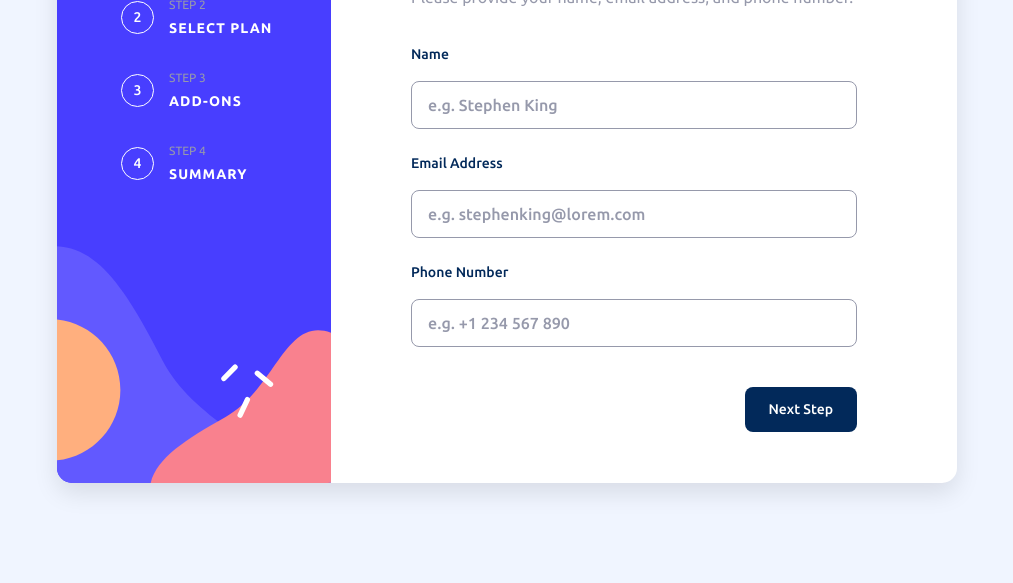
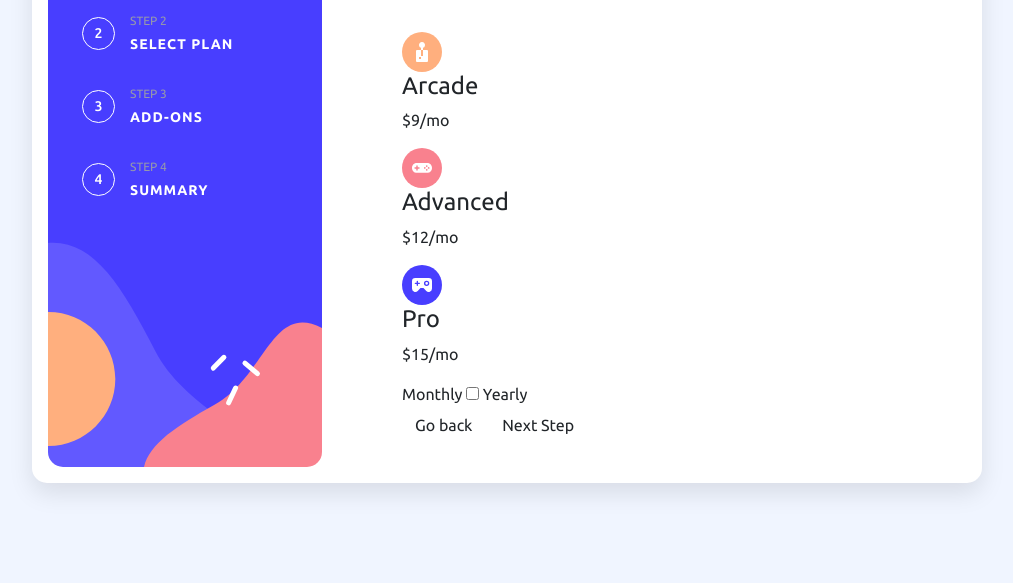
Before and after one commit to AlirezaGorgi/MultiStep, a plain HTML site: page index.html in a window 1280 px wide. Shown: the part 217-800 px from the top of the page, without its empty margins (133-1146 px from the left). Drawn offline with nearby package versions, Linux system fonts and the light colour scheme.

Commit message:
create step 2 in html

```diff
--- a/css/style.css
+++ b/css/style.css
@@ -18,7 +18,7 @@
 }
 
 body {
-  font-family: "ub-r", sans-serif;
+  font-family: "ub-r";
   background-color: hsl(218, 100%, 97%);
   min-height: 100vh;
   display: flex;
@@ -29,9 +29,10 @@ body {
 /* Main Container */
 .main-container {
   display: flex;
-  width: 900px;
+  width: 950px;
   height: 600px;
   background-color: white;
+  padding: 1rem;
   border-radius: 15px;
   box-shadow: 0 10px 25px rgba(0, 0, 0, 0.1);
   overflow: hidden;
@@ -41,7 +42,7 @@ body {
 .steps-sidebar {
   width: 274px;
   background-image: url("../images/bg-sidebar-desktop.svg");
-
+  border-radius: 15px;
   background-size: cover;
   background-position: center;
   background-repeat: no-repeat;
@@ -60,6 +61,7 @@ body {
   display: flex;
   align-items: center;
   gap: 15px;
+  margin-left: -30px;
   color: white;
 }
 
@@ -202,3 +204,5 @@ body {
 .d-none {
   display: none !important;
 }
+
+/* Step 2 styles */
--- a/index.html
+++ b/index.html
@@ -55,7 +55,7 @@
       </div>
 
       <!-- Right side (Form Section) -->
-      <div class="form-section">
+      <div id="step1" class="form-section step d-none">
         <div class="form-content">
           <h2 class="form-title">Personal info</h2>
           <p class="form-description">
@@ -111,8 +111,50 @@
           </form>
         </div>
       </div>
+      <div id="step2" class="form-section step">
+        <div class="form-content">
+          <h2 class="form-title">Select Your Plan</h2>
+          <p class="form-description">
+            You have the option of monthly or yearly billing
+          </p>
+          <div class="plan-option">
+            <div class="plan-card">
+              <img src="./images/icon-arcade.svg" alt="" />
+              <div class="plan-info">
+                <h4>Arcade</h4>
+                <p class="plan-info_price">$9/mo</p>
+              </div>
+            </div>
+            <div class="plan-card">
+              <img src="./images/icon-advanced.svg" alt="" />
+              <div class="plan-info">
+                <h4>Advanced</h4>
+                <p class="plan-info_price">$12/mo</p>
+              </div>
+            </div>
+            <div class="plan-card">
+              <img src="./images/icon-pro.svg" alt="" />
+              <div class="plan-info">
+                <h4>Pro</h4>
+                <p class="plan-info_price">$15/mo</p>
+              </div>
+            </div>
+          </div>
+          <div class="billing-toggle">
+            <span>Monthly</span>
+            <label class="switch">
+              <input type="checkbox" id="billing-toggle" />
+              <span class="slider"></span>
+            </label>
+            <span>Yearly</span>
+          </div>
+          <div class="form-action">
+            <button type="button" class="btn btn-back">Go back</button>
+            <button type="button" class="btn btn-next">Next Step</button>
+          </div>
+        </div>
+      </div>
     </div>
-
     <script src="https://cdn.jsdelivr.net/npm/bootstrap@5.3.8/dist/js/bootstrap.bundle.min.js"></script>
     <script src="./js/script.js"></script>
   </body>
```
